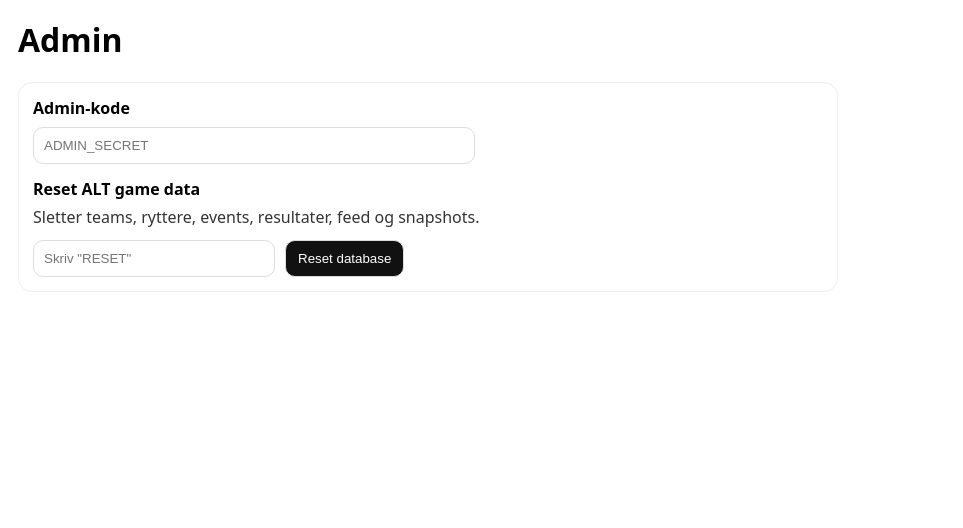
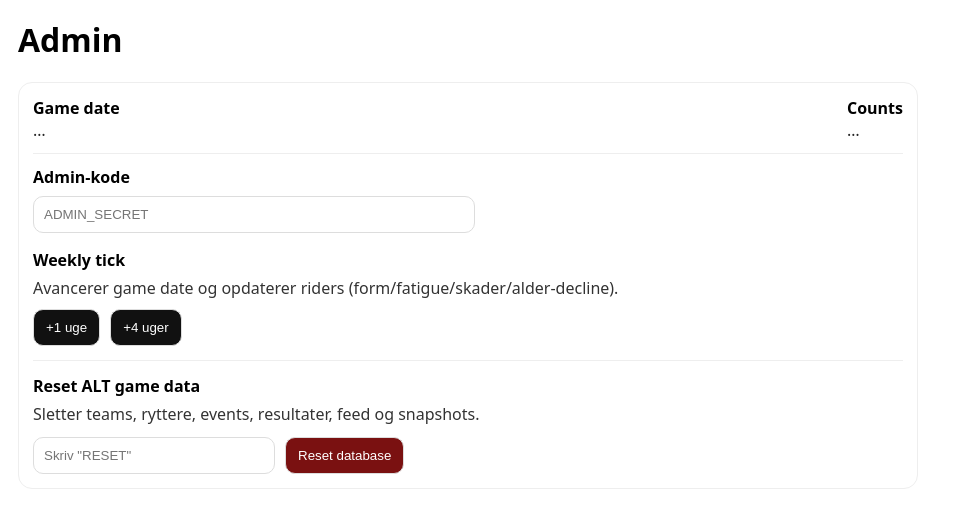
Before and after one commit to davidkvistgaard/Tennedz, a Next.js app: page /admin in a window 1280 px wide. Shown: the top 528 px of the page, without its empty margins (0-963 px from the left). Built offline with nearby package versions, Linux system fonts and the light colour scheme; no server answers.

Commit message:
Update page.js

```diff
--- a/app/admin/page.js
+++ b/app/admin/page.js
@@ -1,12 +1,36 @@
 "use client";
 
-import { useState } from "react";
+import { useEffect, useState } from "react";
 
 export default function AdminPage() {
   const [secret, setSecret] = useState("");
   const [confirmText, setConfirmText] = useState("");
   const [status, setStatus] = useState("");
   const [busy, setBusy] = useState(false);
+
+  const [gameDate, setGameDate] = useState(null);
+  const [counts, setCounts] = useState(null);
+
+  async function loadStatus() {
+    try {
+      const gd = await fetch("/api/game-date").then(r => r.json());
+      if (gd?.ok) setGameDate(gd.game_date);
+
+      // lightweight counts via existing endpoints (admin secret not needed)
+      // We'll fetch team page data indirectly later; for now keep it simple:
+      const res = await fetch("/api/admin/stats", { method: "GET" });
+      if (res.ok) {
+        const j = await res.json();
+        setCounts(j);
+      }
+    } catch {
+      // ignore
+    }
+  }
+
+  useEffect(() => {
+    loadStatus();
+  }, []);
 
   async function resetAll() {
     setStatus("");
@@ -28,6 +52,34 @@ export default function AdminPage() {
       if (!res.ok) throw new Error(json?.error ?? text ?? "Ukendt fejl");
 
       setStatus("✅ " + (json.message || "Reset done"));
+      await loadStatus();
+    } catch (e) {
+      setStatus("❌ " + (e?.message ?? String(e)));
+    } finally {
+      setBusy(false);
+    }
+  }
+
+  async function tick(weeks) {
+    setStatus("");
+    if (!secret) return setStatus("Skriv ADMIN-koden først.");
+
+    setBusy(true);
+    try {
+      const res = await fetch("/api/admin/tick", {
+        method: "POST",
+        headers: { "Content-Type": "application/json" },
+        body: JSON.stringify({ secret, weeks })
+      });
+
+      const text = await res.text();
+      let json = null;
+      try { json = JSON.parse(text); } catch {}
+
+      if (!res.ok) throw new Error(json?.error ?? text ?? "Tick failed");
+
+      setStatus(`✅ Tick ok: ${json.old_game_date} → ${json.new_game_date} (${json.weeks} uge/uger)`);
+      await loadStatus();
     } catch (e) {
       setStatus("❌ " + (e?.message ?? String(e)));
     } finally {
@@ -36,10 +88,26 @@ export default function AdminPage() {
   }
 
   return (
-    <main style={{ padding: 18, fontFamily: "system-ui, sans-serif", maxWidth: 820 }}>
+    <main style={{ padding: 18, fontFamily: "system-ui, sans-serif", maxWidth: 900 }}>
       <h1 style={{ marginTop: 0 }}>Admin</h1>
 
       <div style={{ border: "1px solid #eee", borderRadius: 14, padding: 14 }}>
+        <div style={{ display: "flex", gap: 14, flexWrap: "wrap", alignItems: "center", justifyContent: "space-between" }}>
+          <div>
+            <div style={{ fontWeight: 900 }}>Game date</div>
+            <div style={{ opacity: 0.85 }}>{gameDate ? gameDate : "…"}</div>
+          </div>
+
+          <div>
+            <div style={{ fontWeight: 900 }}>Counts</div>
+            <div style={{ opacity: 0.85 }}>
+              {counts ? `Teams: ${counts.teams} · Riders: ${counts.riders} · Results: ${counts.race_results}` : "…"}
+            </div>
+          </div>
+        </div>
+
+        <hr style={{ border: 0, borderTop: "1px solid #eee", margin: "12px 0" }} />
+
         <div style={{ fontWeight: 800 }}>Admin-kode</div>
         <input
           value={secret}
@@ -49,7 +117,31 @@ export default function AdminPage() {
           style={{ marginTop: 8, padding: 10, borderRadius: 10, border: "1px solid #ddd", width: "100%", maxWidth: 420 }}
         />
 
-        <div style={{ marginTop: 14, fontWeight: 800 }}>Reset ALT game data</div>
+        <div style={{ marginTop: 16, fontWeight: 900 }}>Weekly tick</div>
+        <div style={{ marginTop: 6, opacity: 0.8 }}>
+          Avancerer game date og opdaterer riders (form/fatigue/skader/alder-decline).
+        </div>
+
+        <div style={{ marginTop: 10, display: "flex", gap: 10, flexWrap: "wrap" }}>
+          <button
+            onClick={() => tick(1)}
+            disabled={busy}
+            style={{ padding: "10px 12px", borderRadius: 10, border: "1px solid #ddd", background: "#111", color: "white" }}
+          >
+            {busy ? "Arbejder…" : "+1 uge"}
+          </button>
+          <button
+            onClick={() => tick(4)}
+            disabled={busy}
+            style={{ padding: "10px 12px", borderRadius: 10, border: "1px solid #ddd", background: "#111", color: "white" }}
+          >
+            {busy ? "Arbejder…" : "+4 uger"}
+          </button>
+        </div>
+
+        <hr style={{ border: 0, borderTop: "1px solid #eee", margin: "14px 0" }} />
+
+        <div style={{ fontWeight: 900 }}>Reset ALT game data</div>
         <div style={{ marginTop: 6, opacity: 0.8 }}>
           Sletter teams, ryttere, events, resultater, feed og snapshots.
         </div>
@@ -68,9 +160,8 @@ export default function AdminPage() {
               padding: "10px 12px",
               borderRadius: 10,
               border: "1px solid #ddd",
-              background: "#111",
-              color: "white",
-              cursor: busy ? "not-allowed" : "pointer"
+              background: "#7a1111",
+              color: "white"
             }}
           >
             {busy ? "Arbejder…" : "Reset database"}
```
